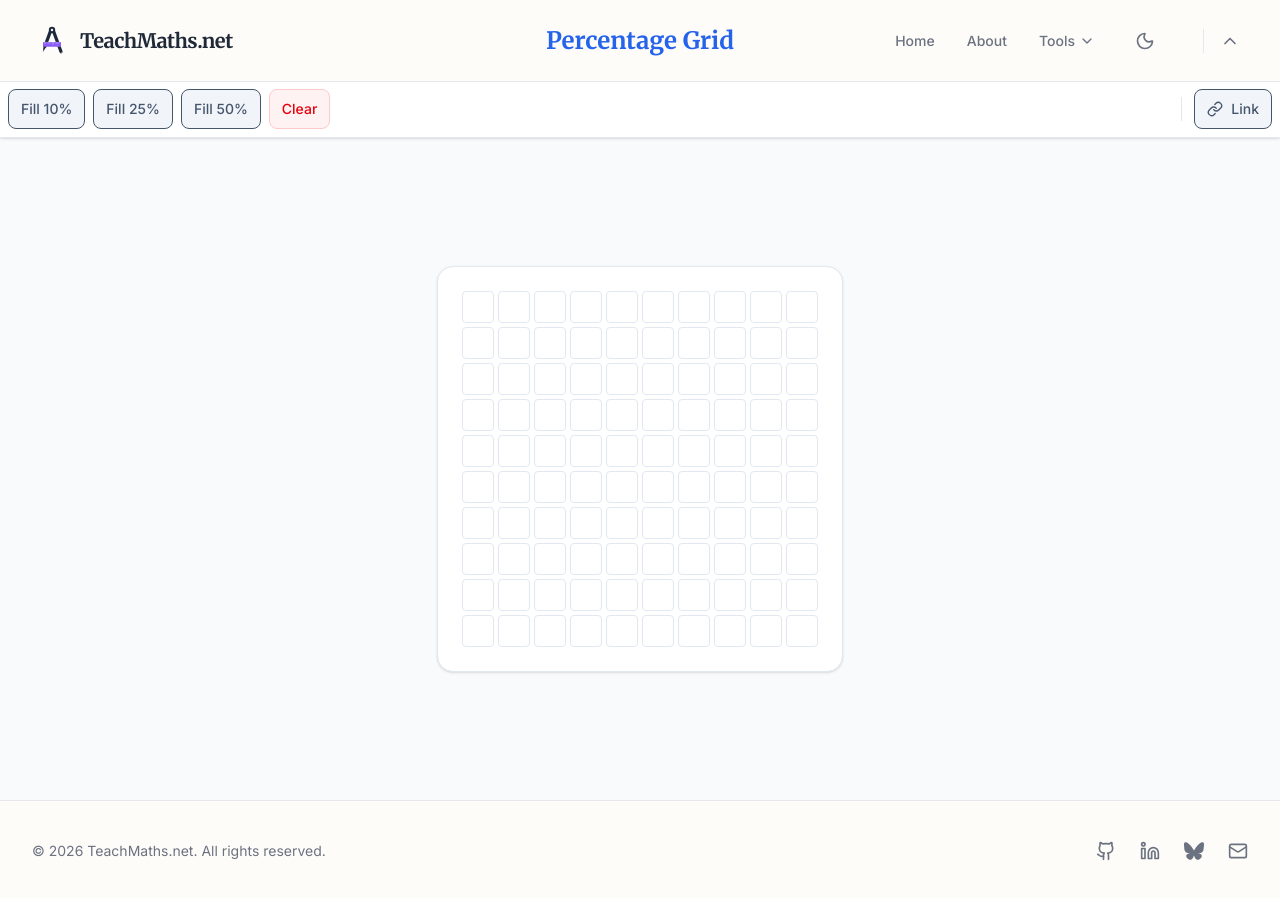
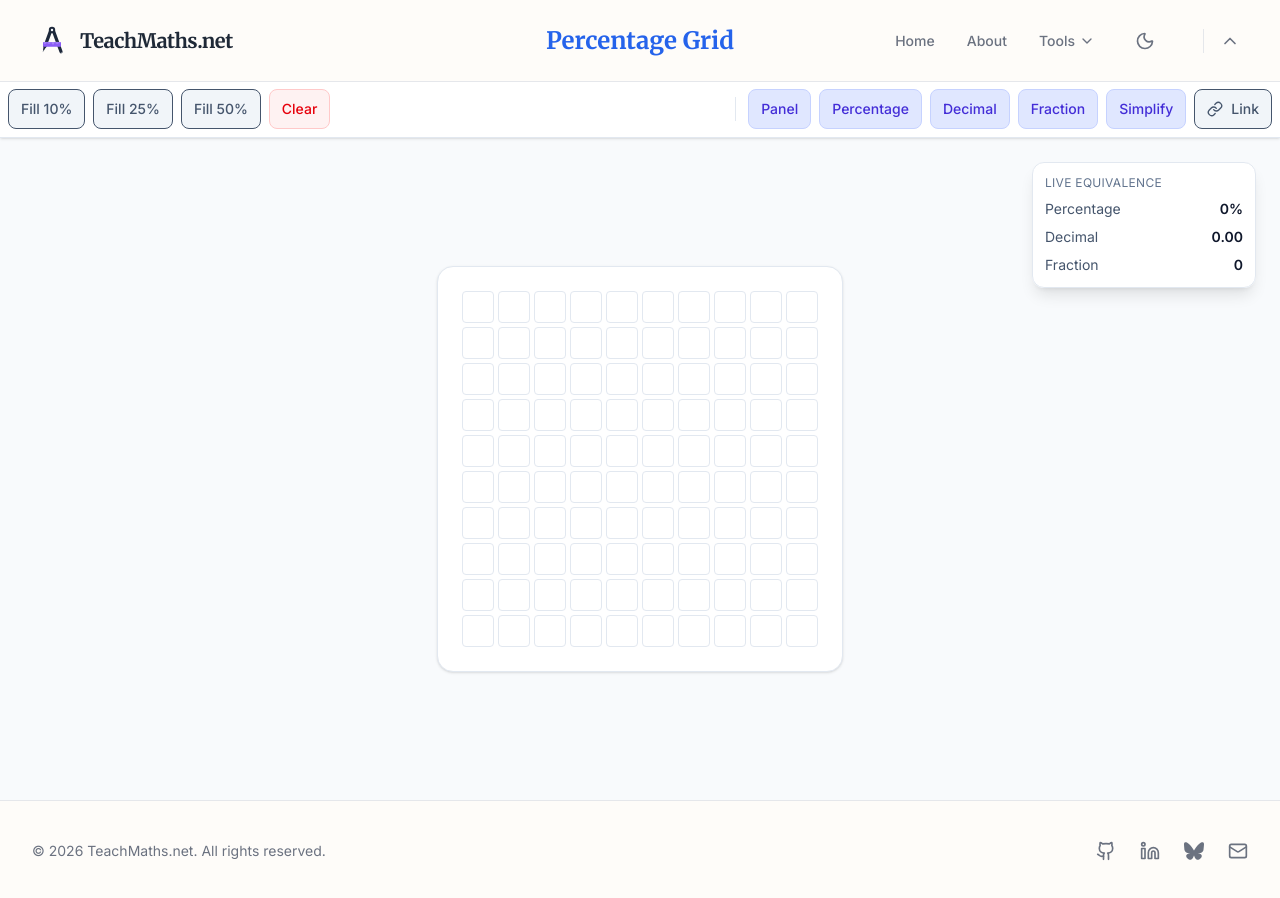
Before and after one commit to jambrothers/mathtools, a Next.js app in the folder web/: page /mathematics/percentage-grid in a window 1280 px wide. Built offline with nearby package versions, Linux system fonts and the light colour scheme.

Commit message:
feat(percentage-grid): add FDP panel, drag preview, and tests

```diff
--- /dev/null
+++ b/web/app/mathematics/percentage-grid/_components/fdp-panel.tsx
@@ -0,0 +1,45 @@
+import * as React from 'react';
+import { FloatingPanel } from '@/components/tool-ui/floating-panel';
+import { cn } from '@/lib/utils';
+
+interface FdpPanelProps {
+    percentage: string;
+    decimal: string;
+    fraction: string;
+    showPercentage: boolean;
+    showDecimal: boolean;
+    showFraction: boolean;
+}
+
+export function FdpPanel({
+    percentage,
+    decimal,
+    fraction,
+    showPercentage,
+    showDecimal,
+    showFraction,
+}: FdpPanelProps) {
+    const rows = [
+        { label: 'Percentage', value: showPercentage ? percentage : '?' },
+        { label: 'Decimal', value: showDecimal ? decimal : '?' },
+        { label: 'Fraction', value: showFraction ? fraction : '?' },
+    ];
+
+    return (
+        <FloatingPanel className="right-6 top-6 w-56">
+            <div className="flex flex-col gap-2">
+                <div className="text-xs uppercase tracking-wide text-slate-500 dark:text-slate-400">Live Equivalence</div>
+                <div className="space-y-2">
+                    {rows.map(row => (
+                        <div key={row.label} className="flex items-center justify-between text-sm">
+                            <span className="text-slate-600 dark:text-slate-300">{row.label}</span>
+                            <span className={cn('font-semibold text-slate-900 dark:text-white', row.value === '?' && 'text-slate-400 dark:text-slate-500')}>
+                                {row.value}
+                            </span>
+                        </div>
+                    ))}
+                </div>
+            </div>
+        </FloatingPanel>
+    );
+}
--- a/web/app/mathematics/percentage-grid/_hooks/use-percentage-grid.ts
+++ b/web/app/mathematics/percentage-grid/_hooks/use-percentage-grid.ts
@@ -9,14 +9,26 @@ export function usePercentageGrid() {
     const isDraggingRef = useRef(false);
     const dragModeRef = useRef<DragMode>('paint');
     const dragStartIndexRef = useRef<number | null>(null);
+    const dragCurrentIndexRef = useRef<number | null>(null);
     const dragBaseSelectionRef = useRef<Set<number>>(new Set());
+    const [dragPreviewBounds, setDragPreviewBounds] = useState<{
+        rowMin: number;
+        rowMax: number;
+        colMin: number;
+        colMax: number;
+    } | null>(null);
+    const [showPanel, setShowPanel] = useState(true);
+    const [showPercentage, setShowPercentage] = useState(true);
+    const [showDecimal, setShowDecimal] = useState(true);
+    const [showFraction, setShowFraction] = useState(true);
+    const [simplifyFraction, setSimplifyFraction] = useState(true);
 
     const updateDragging = useCallback((value: boolean) => {
         isDraggingRef.current = value;
         setIsDragging(value);
     }, []);
 
-    const getRectangleIndices = useCallback((startIndex: number, currentIndex: number) => {
+    const getRectangleBounds = useCallback((startIndex: number, currentIndex: number) => {
         const startRow = Math.floor(startIndex / GRID_SIZE);
         const startCol = startIndex % GRID_SIZE;
         const currentRow = Math.floor(currentIndex / GRID_SIZE);
@@ -27,9 +39,13 @@ export function usePercentageGrid() {
         const colMin = Math.min(startCol, currentCol);
         const colMax = Math.max(startCol, currentCol);
 
+        return { rowMin, rowMax, colMin, colMax };
+    }, []);
+
+    const getRectangleIndices = useCallback((bounds: { rowMin: number; rowMax: number; colMin: number; colMax: number; }) => {
         const indices: number[] = [];
-        for (let row = rowMin; row <= rowMax; row += 1) {
-            for (let col = colMin; col <= colMax; col += 1) {
+        for (let row = bounds.rowMin; row <= bounds.rowMax; row += 1) {
+            for (let col = bounds.colMin; col <= bounds.colMax; col += 1) {
                 indices.push(row * GRID_SIZE + col);
             }
         }
@@ -54,6 +70,7 @@ export function usePercentageGrid() {
             const next = new Set(prev);
             dragBaseSelectionRef.current = new Set(prev);
             dragStartIndexRef.current = index;
+            dragCurrentIndexRef.current = index;
             const shouldErase = next.has(index);
             dragModeRef.current = shouldErase ? 'erase' : 'paint';
             if (shouldErase) {
@@ -63,15 +80,19 @@ export function usePercentageGrid() {
             }
             return next;
         });
-    }, [updateDragging]);
+        setDragPreviewBounds(null);
+    }, [getRectangleBounds, updateDragging]);
 
     const dragEnter = useCallback((index: number) => {
         if (!isDraggingRef.current) return;
         const startIndex = dragStartIndexRef.current;
         if (startIndex === null) return;
         const mode = dragModeRef.current;
-        const rectIndices = getRectangleIndices(startIndex, index);
+        dragCurrentIndexRef.current = index;
+        const bounds = getRectangleBounds(startIndex, index);
+        const rectIndices = getRectangleIndices(bounds);
 
+        setDragPreviewBounds(startIndex === index ? null : bounds);
         setSelectedIndices(() => {
             const base = dragBaseSelectionRef.current;
             const next = new Set(base);
@@ -87,6 +108,8 @@ export function usePercentageGrid() {
     const endDrag = useCallback(() => {
         updateDragging(false);
         dragStartIndexRef.current = null;
+        dragCurrentIndexRef.current = null;
+        setDragPreviewBounds(null);
     }, [updateDragging]);
 
     const fillPercent = useCallback((percent: number) => {
@@ -109,8 +132,42 @@ export function usePercentageGrid() {
         setSelectedIndices(next);
     }, []);
 
+    const selectedCount = selectedIndices.size;
+    const percentageDisplay = `${selectedCount}%`;
+    const decimalDisplay = (selectedCount / 100).toFixed(2);
+
+    const gcd = (a: number, b: number): number => {
+        let x = Math.abs(a);
+        let y = Math.abs(b);
+        while (y !== 0) {
+            const temp = x % y;
+            x = y;
+            y = temp;
+        }
+        return x;
+    };
+
+    const fractionDisplay = (() => {
+        if (!simplifyFraction) {
+            return `${selectedCount}/100`;
+        }
+        if (selectedCount === 0) return '0';
+        if (selectedCount === 100) return '1';
+        const divisor = gcd(selectedCount, 100);
+        const numerator = selectedCount / divisor;
+        const denominator = 100 / divisor;
+        return `${numerator}/${denominator}`;
+    })();
+
+    const togglePanel = useCallback(() => setShowPanel(prev => !prev), []);
+    const toggleShowPercentage = useCallback(() => setShowPercentage(prev => !prev), []);
+    const toggleShowDecimal = useCallback(() => setShowDecimal(prev => !prev), []);
+    const toggleShowFraction = useCallback(() => setShowFraction(prev => !prev), []);
+    const toggleSimplifyFraction = useCallback(() => setSimplifyFraction(prev => !prev), []);
+
     return {
         selectedIndices,
+        dragPreviewBounds,
         isDragging,
         toggleSquare,
         startDrag,
@@ -119,5 +176,19 @@ export function usePercentageGrid() {
         fillPercent,
         clear,
         setFromIndices,
+        selectedCount,
+        percentageDisplay,
+        decimalDisplay,
+        fractionDisplay,
+        showPanel,
+        showPercentage,
+        showDecimal,
+        showFraction,
+        simplifyFraction,
+        togglePanel,
+        toggleShowPercentage,
+        toggleShowDecimal,
+        toggleShowFraction,
+        toggleSimplifyFraction,
     };
 }
--- a/web/app/mathematics/percentage-grid/page.tsx
+++ b/web/app/mathematics/percentage-grid/page.tsx
@@ -8,6 +8,7 @@ import { Canvas } from '@/components/tool-ui/canvas';
 import { ResolutionGuard } from '@/components/tool-ui/resolution-guard';
 import { usePercentageGrid } from './_hooks/use-percentage-grid';
 import { PercentageGrid } from './_components/percentage-grid';
+import { FdpPanel } from './_components/fdp-panel';
 import { useUrlState } from '@/lib/hooks/use-url-state';
 import { percentageGridURLSerializer, PercentageGridURLState } from './_lib/url-state';
 
@@ -32,6 +33,7 @@ export default function PercentageGridPage() {
 function PercentageGridPageContent() {
     const {
         selectedIndices,
+        dragPreviewBounds,
         isDragging,
         toggleSquare,
         startDrag,
@@ -40,6 +42,19 @@ function PercentageGridPageContent() {
         fillPercent,
         clear,
         setFromIndices,
+        percentageDisplay,
+        decimalDisplay,
+        fractionDisplay,
+        showPanel,
+        showPercentage,
+        showDecimal,
+        showFraction,
+        simplifyFraction,
+        togglePanel,
+        toggleShowPercentage,
+        toggleShowDecimal,
+        toggleShowFraction,
+        toggleSimplifyFraction,
     } = usePercentageGrid();
 
     const { copyShareableUrl } = useUrlState(percentageGridURLSerializer, {
@@ -68,15 +83,46 @@ function PercentageGridPageContent() {
                 </ToolbarGroup>
                 <ToolbarGroup>
                     <ToolbarSeparator />
+                    <ToolbarButton
+                        label={showPanel ? "Panel" : "Panel"}
+                        onClick={togglePanel}
+                        active={showPanel}
+                        aria-pressed={showPanel}
+                    />
+                    <ToolbarButton
+                        label="Percentage"
+                        onClick={toggleShowPercentage}
+                        active={showPercentage}
+                        aria-pressed={showPercentage}
+                    />
+                    <ToolbarButton
+                        label="Decimal"
+                        onClick={toggleShowDecimal}
+                        active={showDecimal}
+                        aria-pressed={showDecimal}
+                    />
+                    <ToolbarButton
+                        label="Fraction"
+                        onClick={toggleShowFraction}
+                        active={showFraction}
+                        aria-pressed={showFraction}
+                    />
+                    <ToolbarButton
+                        label="Simplify"
+                        onClick={toggleSimplifyFraction}
+                        active={simplifyFraction}
+                        aria-pressed={simplifyFraction}
+                    />
                     <CopyLinkButton onCopyLink={handleCopyLink} />
                 </ToolbarGroup>
             </Toolbar>
 
             <Canvas className="flex-1">
-                <div className="flex h-full w-full items-center justify-center p-6">
+                <div className="relative flex h-full w-full items-center justify-center p-6">
                     <div className="bg-white dark:bg-slate-900 border border-slate-200 dark:border-slate-700 rounded-2xl shadow-sm p-4 sm:p-6">
                         <PercentageGrid
                             selectedIndices={selectedIndices}
+                            dragPreviewBounds={dragPreviewBounds}
                             isDragging={isDragging}
                             onToggle={toggleSquare}
                             onDragStart={startDrag}
@@ -84,6 +130,16 @@ function PercentageGridPageContent() {
                             onDragEnd={endDrag}
                         />
                     </div>
+                    {showPanel && (
+                        <FdpPanel
+                            percentage={percentageDisplay}
+                            decimal={decimalDisplay}
+                            fraction={fractionDisplay}
+                            showPercentage={showPercentage}
+                            showDecimal={showDecimal}
+                            showFraction={showFraction}
+                        />
+                    )}
                 </div>
             </Canvas>
         </div>
```
Also changed, not shown: web/app/mathematics/percentage-grid/_components/percentage-grid.tsx (+26 -0 lines), 2 other files (tests, documents, lock files or other folders).
